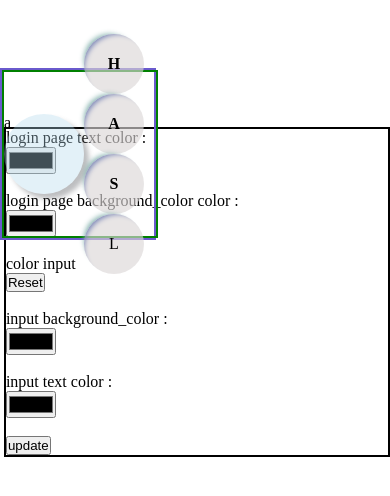
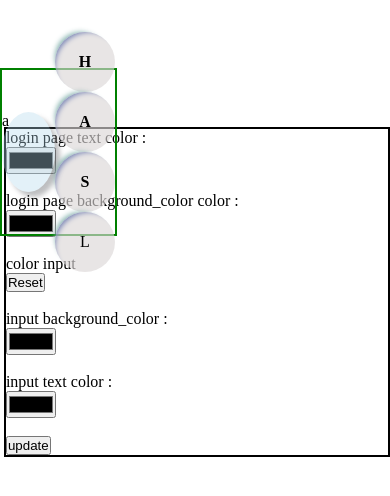
Before and after one commit to vishal730466/digiBooks, a Next.js app: page /setting in a window 390 px wide. Shown: the top 496 px of the page. Built offline with nearby package versions, Linux system fonts and the light colour scheme.

Commit message:
mob nav bug solove

```diff
--- a/src/app/components/Nav.js
+++ b/src/app/components/Nav.js
@@ -20,6 +20,7 @@ export const Nav = () => {
   const [loggedin, setloggedin] = useState(false);
   const [turn , setTurn] = useState(true)
   const [mob_nav_back, setmob_nav_back]=useState(false)
+  const [navelement , set_navelement] = useState(navRef.current)
 
 
   const display_form = ()=>{
@@ -29,18 +30,18 @@ export const Nav = () => {
       setloggedin(true)
     }
   }
-  const navelement = navRef.current;
+  // const navelement = navRef.current;
 
   const touchMoveHandler = (event) => {
     const touch = event.touches[0];
-
+    // if(navelement){
     navelement.style.position = 'absolute';
     const X = Math.max(0,Math.min(touch.clientX -50,150) );
     const Y = Math.max(70,Math.min(touch.clientY - 50,500))
 
     navelement.style.left= `${X}px`;
     navelement.style.top=  `${Y}px`
-
+    // }
   };
 
   useEffect(() => {
@@ -48,11 +49,11 @@ export const Nav = () => {
     if(window){
         setWidth(window.innerWidth)
     }
+    set_navelement(navRef.current)
 
-  }, [width]);
+  }, [width,navelement]);
 
   function Toggle() {
-    // const navelement = document.getElementsByClassName("ml1");
     if(mob_navRef.current.style.display=="none"){
       setmob_nav_back(true);
       mob_navRef.current.style.display="block"
--- a/src/app/components/nav_style.css
+++ b/src/app/components/nav_style.css
@@ -1,6 +1,6 @@
 #nav_Div{
   height: 20vh;
-  width: 40vw;
+  width: 30vw;
   z-index: 22;
   border: 2px solid green;
   /* margin-top: 30vh;      there is bug */
@@ -11,9 +11,9 @@
 }
 
 .mob_con{
-  border: 2px solid slateblue;
+  /* border: 2px solid slateblue; */
   margin-top: 8vh;
-  width: 40vw;
+  /* width: 40vw; */
 }
 
 .m_nav{
```
Also changed, not shown: src/app/components/book_container/book_container.js (+7 -6 lines).
